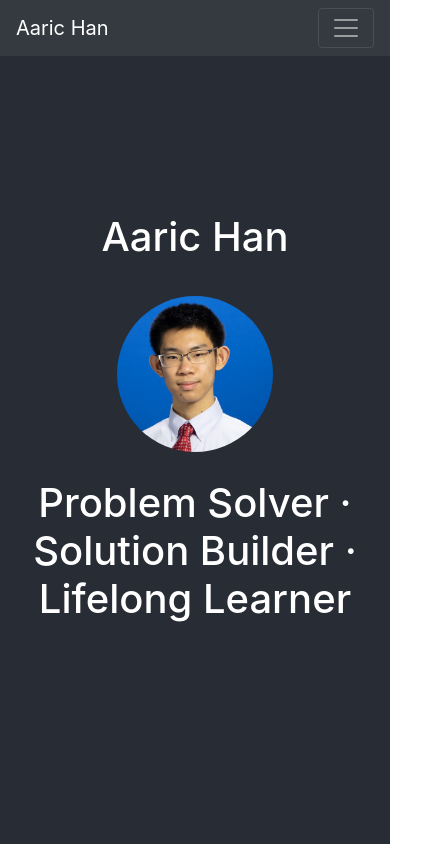
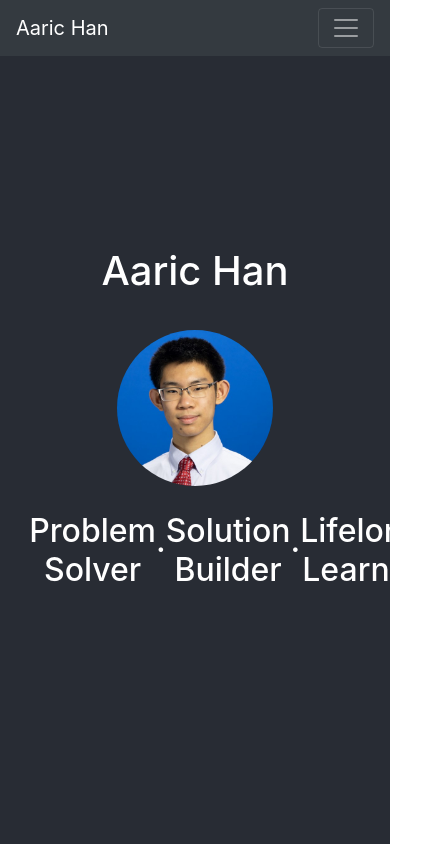
Before and after one commit to aarichan/aarichan.github.io, a React (Create React App) app: page / in a window 390 px wide. Shown: the top 844 px of the page, 423 px wide, since content can reach past the window. Built offline with nearby package versions, Linux system fonts and the light colour scheme.

Commit message:
Testing the mobile view

```diff
--- a/src/components/home/home.css
+++ b/src/components/home/home.css
@@ -3,5 +3,28 @@
  * By: Aaric Han
  *
  * Created: 04/26/21
- * Last Modified: 04/26/21
+ * Last Modified: 04/30/21
  */
+
+.head-disp {
+  display: block;
+  width: 70vw;
+}
+
+@media only screen and (max-width: 1260px) {
+  .head-disp {
+    font-size: 2rem;
+  }
+  #the-dot {
+    margin: auto;
+  }
+}
+@media only screen and (max-width: 1011px) {
+  .head-disp {
+    display: flex;
+    font-size: 2rem;
+  }
+  #the-dot {
+    margin: auto;
+  }
+}
--- a/src/components/home/home.js
+++ b/src/components/home/home.js
@@ -23,7 +23,7 @@
           <br/>
           <img src={portrait} className="App-logo" alt="logo" />
           <br/>
-          <h1>Problem Solver <span>&#183;</span> Solution Builder <span>&#183;</span> Lifelong Learner</h1>
+          <h1 className="head-disp">Problem Solver<span id="the-dot"> &#183; </span>Solution Builder<span id="the-dot"> &#183; </span>Lifelong Learner</h1>
         </header>
       </div>
      );
```
